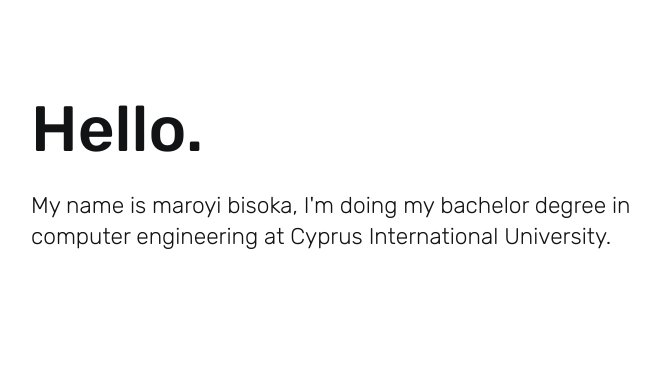
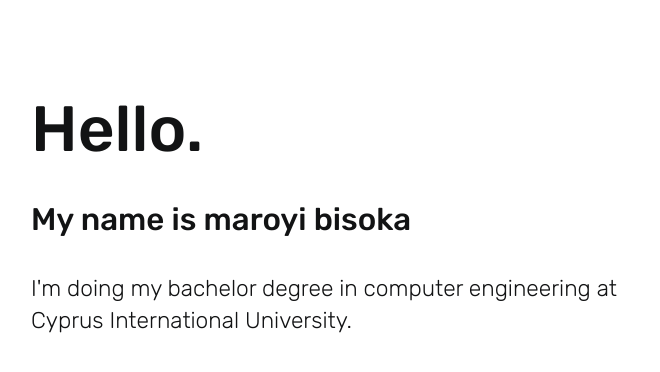
Before and after one commit to AuthenticMBC/personal-portfolio, a plain HTML site: page index.html in a window 1280 px wide. Shown: the whole page, without its empty margins (105-765 px from the left). Drawn offline with Linux system fonts and the light colour scheme.

Commit message:
Update index.html

```diff
--- a/index.html
+++ b/index.html
@@ -60,8 +60,9 @@
     <h1>
         Hello.
     </h1>
+    <p style="font-weight: 500; font-size: 2.2em"> My name is maroyi bisoka </p>
     <p>
-        My name is maroyi bisoka, I'm doing my bachelor degree in computer engineering at Cyprus International
+     I'm doing my bachelor degree in computer engineering at Cyprus International
         University.
     </p>
 </body>
```
